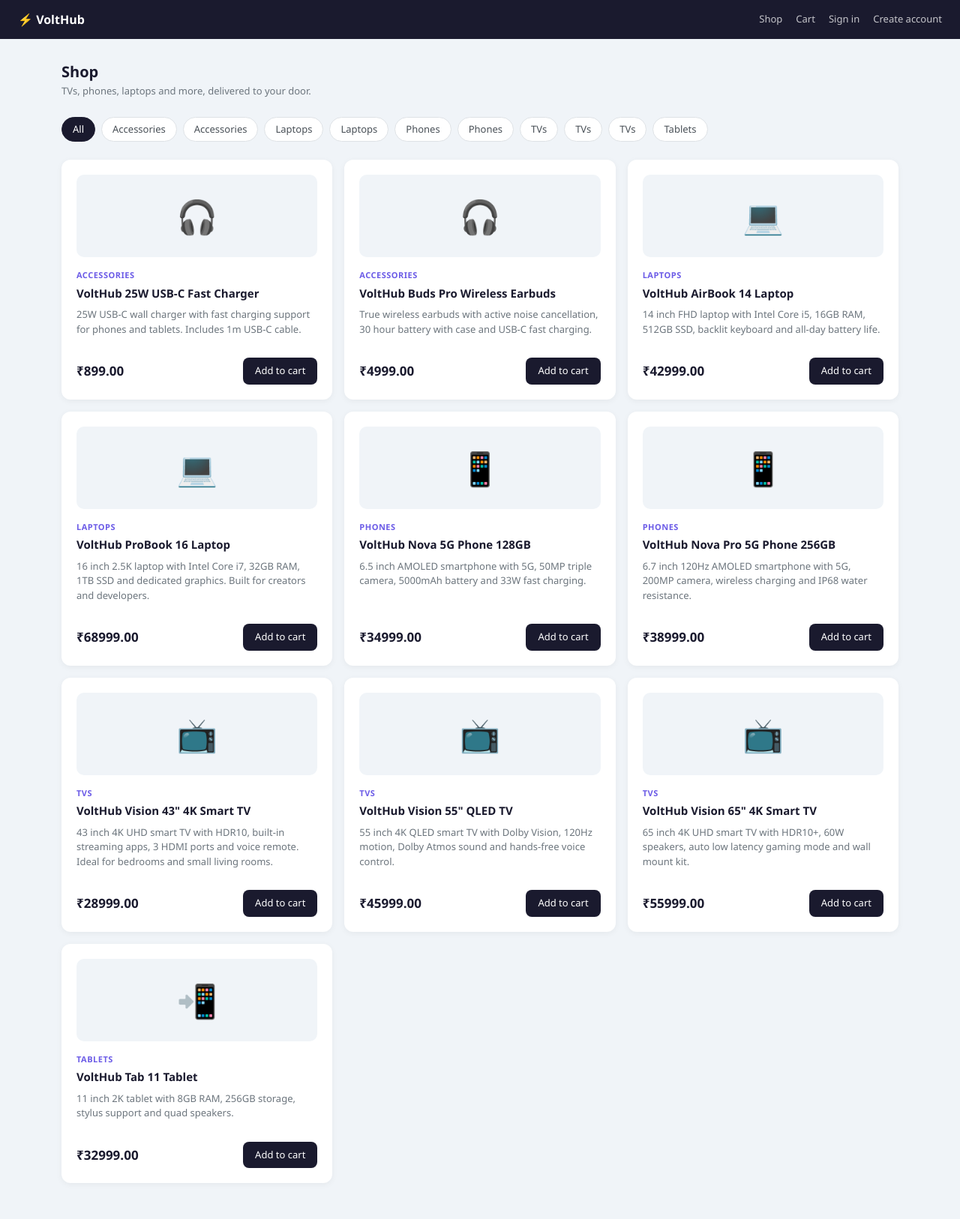
After one commit to Atinos31/django-ai-employees, a Django app: page /shop/ in a window 1280 px wide. The commit adds this page. Shown: the whole page at 75% size. Run offline with Django 5.2, Linux system fonts and the light colour scheme; data comes from the database, SQL or seed files in the repository.

Commit message:
Add product catalog and session cart
- New shop app: product list with category filters and a session-based
  cart (add, change quantity, remove) that never stores prices
- Cart survives sign-in and sign-up; checkout requires login
- Shared navbar with shop, cart count, orders and auth links on all
  store pages; fixes blank greeting for users without a first name
- Landing page now leads to the shop

Co-Authored-By: Claude Opus 5.5 <noreply@anthropic.com>

```diff
--- a/accounts/views.py
+++ b/accounts/views.py
@@ -1,5 +1,7 @@
 from django.contrib.auth import login
 from django.shortcuts import redirect, render
+
+from shop.cart import Cart
 
 from .forms import SignUpForm
 
@@ -12,7 +14,9 @@ def signup(request):
         form = SignUpForm(request.POST)
         if form.is_valid():
             user = form.save()
-            login(request, user)
+            login(request, user)  # keeps the session, so the cart survives
+            if Cart(request).count():
+                return redirect("cart_detail")
             return redirect("orders_list")
     else:
         form = SignUpForm()
--- a/dj_ai_employee_main/settings.py
+++ b/dj_ai_employee_main/settings.py
@@ -50,6 +50,7 @@ INSTALLED_APPS = [
 
     'accounts',
     'orders',
+    'shop',
     'support',
 ]
 
@@ -75,6 +76,7 @@ TEMPLATES = [
                 'django.template.context_processors.request',
                 'django.contrib.auth.context_processors.auth',
                 'django.contrib.messages.context_processors.messages',
+                'shop.context_processors.cart_count',
             ],
         },
     },
--- a/dj_ai_employee_main/urls.py
+++ b/dj_ai_employee_main/urls.py
@@ -30,6 +30,8 @@ urlpatterns = [
     path('logout/', auth_views.LogoutView.as_view(), name="logout"),
     path('signup/', include('accounts.urls')),
 
+    path('shop/', include('shop.urls')),
+
     path('orders/', include('orders.urls')),
 
     path('support/', include('support.urls')),
--- /dev/null
+++ b/shop/apps.py
@@ -0,0 +1,6 @@
+from django.apps import AppConfig
+
+
+class ShopConfig(AppConfig):
+    default_auto_field = "django.db.models.BigAutoField"
+    name = "shop"
--- /dev/null
+++ b/shop/context_processors.py
@@ -0,0 +1,7 @@
+from .cart import CART_SESSION_KEY
+
+
+def cart_count(request):
+    """Number of items in the cart, shown in the navbar on every page."""
+    items = request.session.get(CART_SESSION_KEY, {})
+    return {"cart_count": sum(items.values())}
--- /dev/null
+++ b/shop/urls.py
@@ -0,0 +1,11 @@
+from django.urls import path
+
+from . import views
+
+urlpatterns = [
+    path("", views.product_list, name="product_list"),
+    path("cart/", views.cart_detail, name="cart_detail"),
+    path("cart/add/<int:product_id>/", views.cart_add, name="cart_add"),
+    path("cart/update/<int:product_id>/", views.cart_update, name="cart_update"),
+    path("cart/remove/<int:product_id>/", views.cart_remove, name="cart_remove"),
+]
--- /dev/null
+++ b/shop/views.py
@@ -0,0 +1,67 @@
+from django.contrib import messages
+from django.shortcuts import get_object_or_404, redirect, render
+from django.utils.http import url_has_allowed_host_and_scheme
+from django.views.decorators.http import require_POST
+
+from orders.models import Product
+
+from .cart import MAX_QUANTITY, Cart
+
+
+def product_list(request):
+    products = Product.objects.order_by("category", "price")
+    categories = products.values_list("category", flat=True).distinct()
+
+    selected_category = request.GET.get("category", "")
+    if selected_category:
+        products = products.filter(category=selected_category)
+
+    return render(request, "shop.html", {
+        "products": products,
+        "categories": categories,
+        "selected_category": selected_category,
+    })
+
+
+def cart_detail(request):
+    cart = Cart(request)
+    return render(request, "cart.html", {
+        "lines": cart.lines(),
+        "total": cart.total(),
+        "max_quantity": MAX_QUANTITY,
+        "quantity_range": range(1, MAX_QUANTITY + 1),
+    })
+
+
+@require_POST
+def cart_add(request, product_id):
+    product = get_object_or_404(Product, id=product_id)
+
+    if not product.in_stock:
+        messages.error(request, f"{product.name} is out of stock.")
+    else:
+        Cart(request).add(product)
+        messages.success(request, f"Added {product.name} to your cart.")
+
+    # Only redirect back to pages on this site
+    next_url = request.POST.get("next", "")
+    if url_has_allowed_host_and_scheme(next_url, allowed_hosts={request.get_host()}):
+        return redirect(next_url)
+    return redirect("product_list")
+
+
+@require_POST
+def cart_update(request, product_id):
+    try:
+        quantity = int(request.POST.get("quantity", 1))
+    except ValueError:
+        quantity = 1
+
+    Cart(request).set(product_id, quantity)
+    return redirect("cart_detail")
+
+
+@require_POST
+def cart_remove(request, product_id):
+    Cart(request).remove(product_id)
+    return redirect("cart_detail")
--- /dev/null
+++ b/templates/partials/messages.html
@@ -0,0 +1,9 @@
+{% if messages %}
+  <div class="mt-3">
+    {% for message in messages %}
+      <div class="alert alert-{% if message.tags == 'error' %}danger{% else %}{{ message.tags }}{% endif %} py-2 px-3 small mb-2" role="alert">
+        {{ message }}
+      </div>
+    {% endfor %}
+  </div>
+{% endif %}
--- /dev/null
+++ b/templates/partials/navbar.html
@@ -0,0 +1,71 @@
+<style>
+  .vh-nav {
+    background: #1a1a2e;
+    padding: 14px 24px;
+    display: flex;
+    align-items: center;
+    justify-content: space-between;
+  }
+
+  .vh-nav .vh-brand {
+    color: #fff;
+    font-weight: 700;
+    font-size: 16px;
+    text-decoration: none;
+  }
+
+  .vh-nav .vh-links {
+    display: flex;
+    align-items: center;
+    gap: 18px;
+  }
+
+  .vh-nav .vh-links a,
+  .vh-nav .vh-links button,
+  .vh-nav .vh-links span {
+    color: rgba(255,255,255,0.75);
+    font-size: 13px;
+    text-decoration: none;
+    background: none;
+    border: none;
+    padding: 0;
+    cursor: pointer;
+  }
+
+  .vh-nav .vh-links a:hover,
+  .vh-nav .vh-links button:hover {
+    color: #fff;
+  }
+
+  .vh-nav .vh-cart-count {
+    background: #6c5ce7;
+    color: #fff !important;
+    border-radius: 10px;
+    padding: 1px 7px !important;
+    font-size: 11px !important;
+    margin-left: 4px;
+  }
+
+  .vh-nav form { display: inline; margin: 0; }
+</style>
+
+<nav class="vh-nav">
+  <a href="{% url 'home' %}" class="vh-brand">⚡ VoltHub</a>
+  <div class="vh-links">
+    <a href="{% url 'product_list' %}">Shop</a>
+    <a href="{% url 'cart_detail' %}">
+      Cart{% if cart_count %}<span class="vh-cart-count">{{ cart_count }}</span>{% endif %}
+    </a>
+    {% if user.is_authenticated %}
+      <a href="{% url 'orders_list' %}">My orders</a>
+      <span>Hi, {{ user.first_name|default:user.username }}</span>
+      <form method="POST" action="{% url 'logout' %}">
+        {% csrf_token %}
+        <button type="submit">Log out</button>
+      </form>
+    {% else %}
+      <a href="{% url 'login' %}">Sign in</a>
+      <a href="{% url 'signup' %}">Create account</a>
+    {% endif %}
+  </div>
+</nav>
--- /dev/null
+++ b/templates/shop.html
@@ -0,0 +1,180 @@
+<!DOCTYPE html>
+<html lang="en">
+<head>
+  <meta charset="UTF-8"/>
+  <meta name="viewport" content="width=device-width, initial-scale=1.0"/>
+  <title>Shop — VoltHub</title>
+  <link href="https://cdn.jsdelivr.net/npm/bootstrap@5.3.0/dist/css/bootstrap.min.css" rel="stylesheet"/>
+  <style>
+    body {
+      background: #f0f4f8;
+      font-family: 'Segoe UI', sans-serif;
+      color: #1a1a2e;
+    }
+
+    .page-header {
+      padding: 32px 0 8px;
+    }
+
+    .page-header h5 {
+      font-weight: 700;
+      margin: 0;
+    }
+
+    .page-header p {
+      color: #6c757d;
+      font-size: 13px;
+      margin: 4px 0 0;
+    }
+
+    .filters {
+      display: flex;
+      flex-wrap: wrap;
+      gap: 8px;
+      margin: 16px 0 24px;
+    }
+
+    .filter-pill {
+      font-size: 13px;
+      padding: 6px 14px;
+      border-radius: 20px;
+      border: 1px solid #dee2e6;
+      background: #fff;
+      color: #495057;
+      text-decoration: none;
+    }
+
+    .filter-pill.active,
+    .filter-pill:hover {
+      background: #1a1a2e;
+      border-color: #1a1a2e;
+      color: #fff;
+    }
+
+    .product-card {
+      background: #fff;
+      border-radius: 12px;
+      padding: 20px;
+      height: 100%;
+      display: flex;
+      flex-direction: column;
+      box-shadow: 0 2px 8px rgba(0,0,0,0.05);
+    }
+
+    .product-icon {
+      background: #f0f4f8;
+      border-radius: 10px;
+      font-size: 44px;
+      text-align: center;
+      padding: 22px 0;
+      margin-bottom: 16px;
+    }
+
+    .product-category {
+      font-size: 11px;
+      text-transform: uppercase;
+      letter-spacing: 0.5px;
+      color: #6c5ce7;
+      font-weight: 600;
+    }
+
+    .product-name {
+      font-weight: 600;
+      font-size: 15px;
+      margin: 4px 0 8px;
+    }
+
+    .product-desc {
+      color: #6c757d;
+      font-size: 13px;
+      flex-grow: 1;
+    }
+
+    .product-footer {
+      display: flex;
+      align-items: center;
+      justify-content: space-between;
+      margin-top: 12px;
+    }
+
+    .product-price {
+      font-weight: 700;
+      font-size: 17px;
+    }
+
+    .btn-add {
+      background: #1a1a2e;
+      color: #fff;
+      border: none;
+      border-radius: 8px;
+      padding: 8px 16px;
+      font-size: 13px;
+      font-weight: 500;
+    }
+
+    .btn-add:hover { background: #2d2d4e; }
+
+    .btn-add:disabled {
+      background: #adb5bd;
+      cursor: not-allowed;
+    }
+  </style>
+</head>
+<body>
+
+{% include 'partials/navbar.html' %}
+
+<div class="container pb-5">
+
+  {% include 'partials/messages.html' %}
+
+  <div class="page-header">
+    <h5>Shop</h5>
+    <p>TVs, phones, laptops and more, delivered to your door.</p>
+  </div>
+
+  <div class="filters">
+    <a href="{% url 'product_list' %}" class="filter-pill{% if not selected_category %} active{% endif %}">All</a>
+    {% for category in categories %}
+      <a href="?category={{ category|urlencode }}"
+         class="filter-pill{% if category == selected_category %} active{% endif %}">{{ category }}</a>
+    {% endfor %}
+  </div>
+
+  <div class="row g-3">
+    {% for product in products %}
+      <div class="col-sm-6 col-lg-4">
+        <div class="product-card">
+          <div class="product-icon">
+            {% if product.category == "TVs" %}📺
+            {% elif product.category == "Phones" %}📱
+            {% elif product.category == "Laptops" %}💻
+            {% elif product.category == "Tablets" %}📲
+            {% else %}🎧{% endif %}
+          </div>
+          <span class="product-category">{{ product.category }}</span>
+          <p class="product-name">{{ product.name }}</p>
+          <p class="product-desc">{{ product.description }}</p>
+          <div class="product-footer">
+            <span class="product-price">₹{{ product.price }}</span>
+            <form method="POST" action="{% url 'cart_add' product.id %}">
+              {% csrf_token %}
+              <input type="hidden" name="next" value="{{ request.get_full_path }}"/>
+              {% if product.in_stock %}
+                <button type="submit" class="btn-add">Add to cart</button>
+              {% else %}
+                <button type="button" class="btn-add" disabled>Out of stock</button>
+              {% endif %}
+            </form>
+          </div>
+        </div>
+      </div>
+    {% empty %}
+      <p class="text-muted">No products found.</p>
+    {% endfor %}
+  </div>
+
+</div>
+
+</body>
+</html>
```
Also changed, not shown: shop/cart.py (added, +76 -0 lines), templates/cart.html (added, +190 -0 lines), templates/home.html (+12 -24 lines), templates/order_detail.html (+1 -10 lines), templates/orders_list.html (+1 -10 lines), shop/__init__.py (added).
